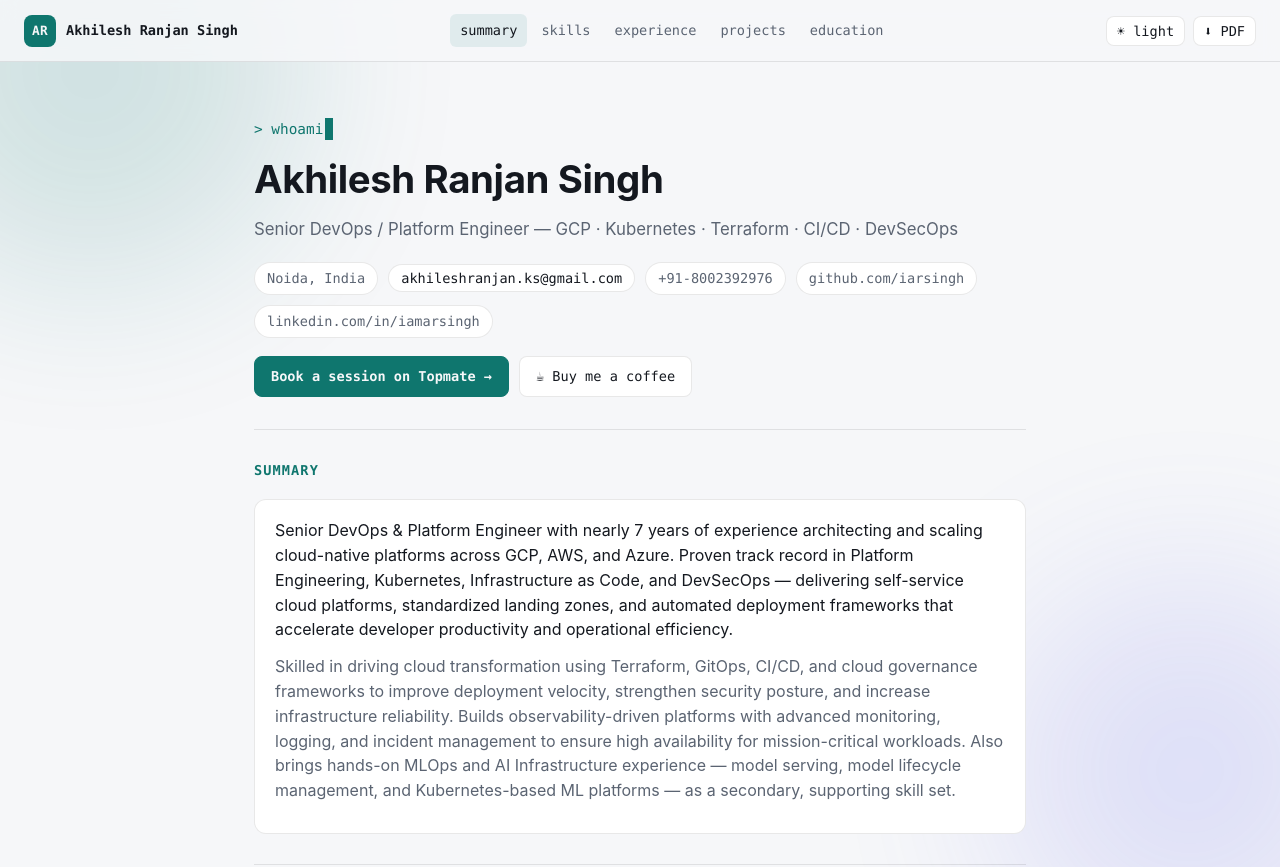
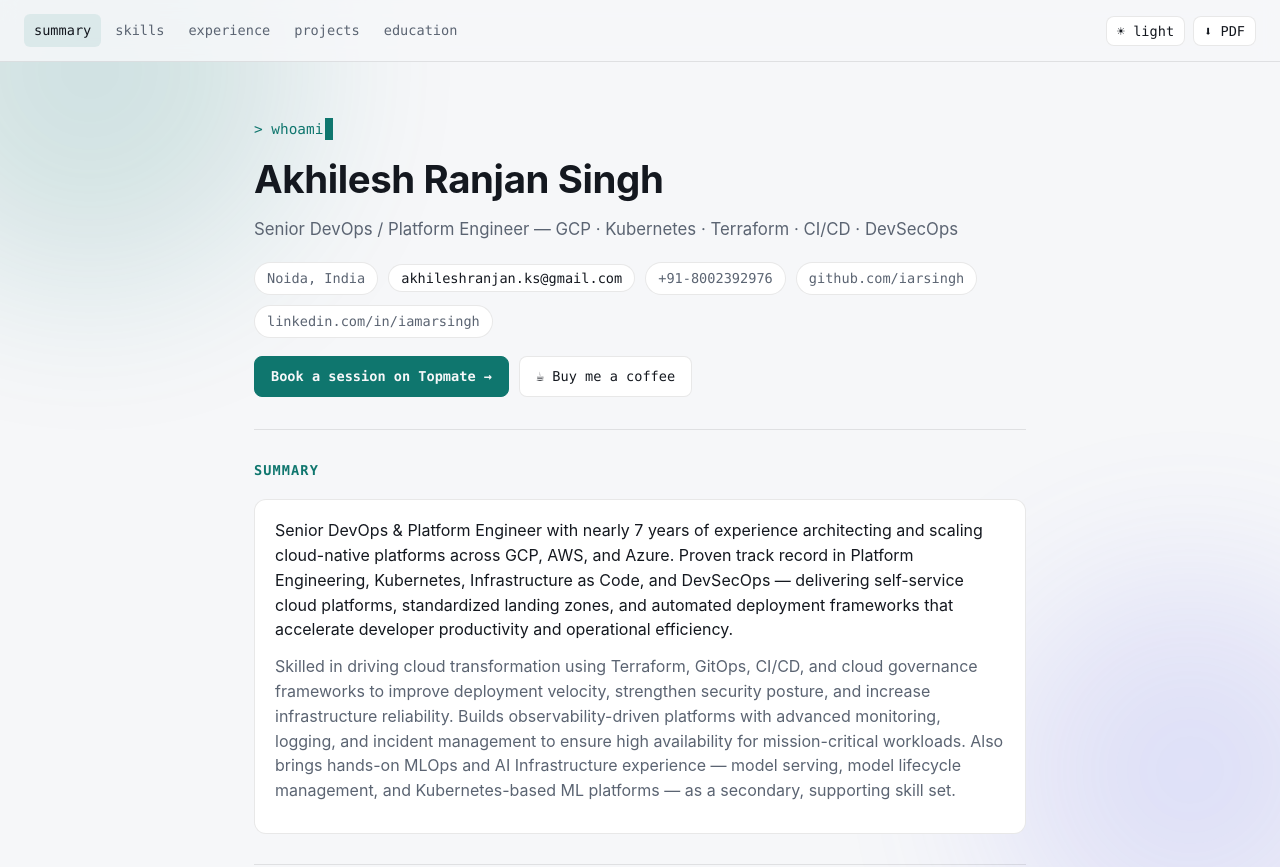
Before and after one commit to iarsingh/profile, a plain HTML site: page index.html in a window 1280 px wide. Shown: the top 867 px of the page. Drawn offline with Linux system fonts and the light colour scheme.

Commit message:
Remove header brand mark

```diff
--- a/index.html
+++ b/index.html
@@ -13,10 +13,6 @@
 <div class="bg-orb bg-orb-b" aria-hidden="true"></div>
 
 <nav class="nav">
-  <a class="brand" href="#top" aria-label="Akhilesh Ranjan Singh — home">
-    <span class="brand-mark">AR</span>
-    <span class="brand-name">Akhilesh Ranjan Singh</span>
-  </a>
   <div class="nav-links">
     <a href="#summary">summary</a>
     <a href="#skills">skills</a>
```
